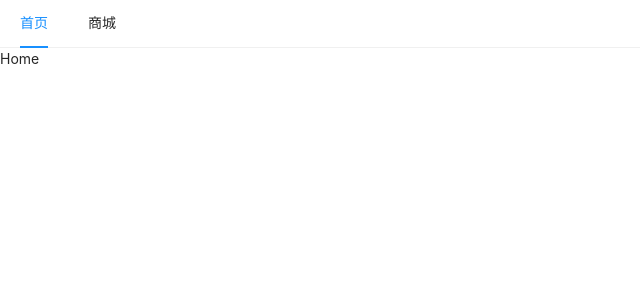
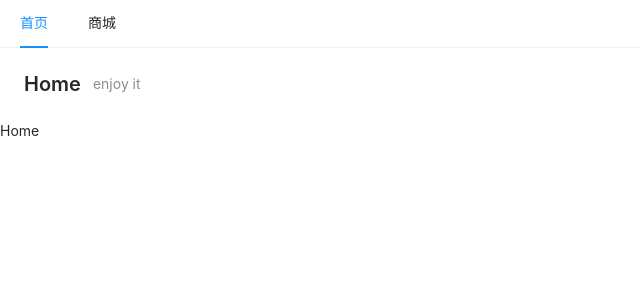
Before and after one commit to haoqiangqiang/ecommerce-front, a React (Create React App) app: page /#/ in a window 1280 px wide. Shown: the top 300 px of the page, without its empty margins (0-640 px from the left). Built offline with nearby package versions, Linux system fonts and the light colour scheme.

Commit message:
完成表头组件

```diff
--- a/src/components/core/Home/index.tsx
+++ b/src/components/core/Home/index.tsx
@@ -5,7 +5,7 @@ import Layout from '../Layout'
 const Home = () => {
     const state = useSelector(state => state)
     console.log('state', state)
-    return <Layout>Home</Layout>
+    return <Layout title='Home' subTitle='enjoy it'>Home</Layout>
 }
 
 export default Home
--- a/src/components/core/Layout/index.tsx
+++ b/src/components/core/Layout/index.tsx
@@ -1,8 +1,15 @@
+import PageHeader from 'antd/lib/page-header'
 import React, { FC } from 'react'
 import Navigation from '../Navigation'
 
-const Layout: FC<Props> = ({ children }) => {
-    return <div><Navigation></Navigation>{children}</div>
+const Layout: FC<Props> = ({ children, title, subTitle }) => {
+    return (
+        <div>
+            <Navigation></Navigation>
+            <PageHeader title={title} subTitle={subTitle}></PageHeader>
+            {children}
+        </div>
+    )
 }
 
 export default Layout
--- a/src/components/core/Shop/index.tsx
+++ b/src/components/core/Shop/index.tsx
@@ -3,7 +3,7 @@ import { useSelector } from 'react-redux'
 import Layout from '../Layout'
 
 const Shop = () => {
-    return <Layout>Shop</Layout>
+    return <Layout title='Shop' subTitle='select it'>Shop</Layout>
 }
 
 export default Shop
--- a/src/types/index.d.ts
+++ b/src/types/index.d.ts
@@ -1,5 +1,7 @@
 interface Props {
-    children: React.ReactNode
+    children: React.ReactNode,
+    title: string,
+    subTitle: string
 }
 
 declare namespace State {
```
